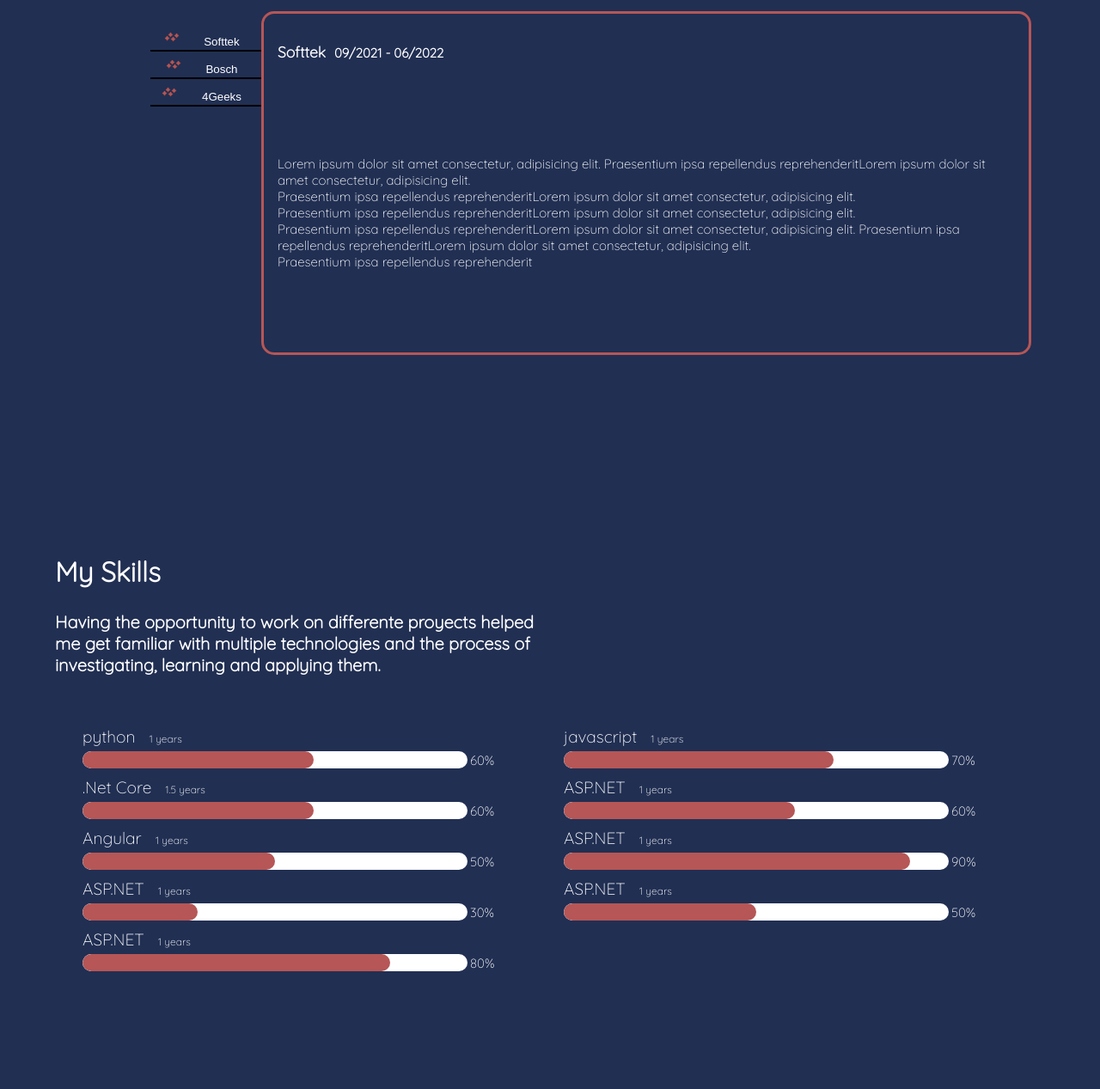
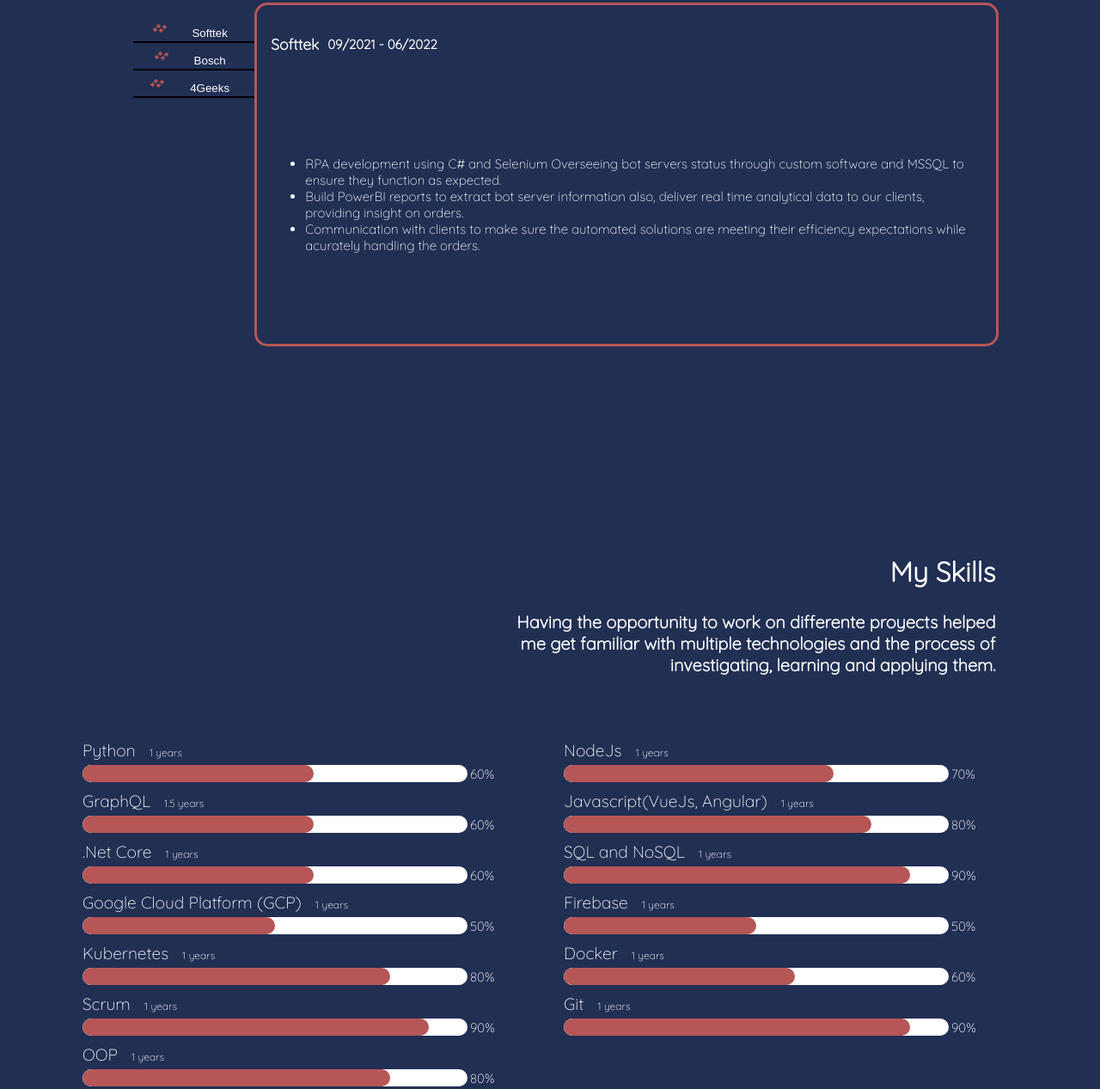
Before and after one commit to audieartb/myportfolio, a website built with webpack: page src/index.html in a window 1280 px wide. Shown: the part 1142-2409 px from the top of the page at 86% size. Built offline with nearby package versions, Linux system fonts and the light colour scheme.

Commit message:
minor adjustsments

```diff
--- a/src/assets/animatedTabs.scss
+++ b/src/assets/animatedTabs.scss
@@ -8,10 +8,11 @@
   color: white;
   padding: 1rem;
 }
+
 .tabs {
   ul {
-    list-style-type: none;
-    li{
+    list-style-type: square;
+    li {
       display: flex;
       justify-content: flex-end;
     }
@@ -20,14 +21,13 @@
 
 .tablink-btn {
   background-color: transparent;
-  width: 70%;
+  width: 80%;
   border-width: 0 0 2px 0;
   margin: 0.5rem 0 0 0;
   padding-bottom: 2px;
   color: white;
   display: none;
   justify-self: end;
-  justify-content: center;
   padding-right: 1rem;
   &:hover {
     border-color: #a8b6d8;
@@ -38,8 +38,9 @@
     border-color: #a8b6d8;
   }
 
-  img{
+  img {
     margin-right: 1.5rem;
+    align-self: flex-start;
   }
 }
 
--- a/src/assets/home.scss
+++ b/src/assets/home.scss
@@ -1,9 +1,8 @@
 @import url("https://fonts.googleapis.com/css2?family=Lato&family=Quicksand:wght@300&display=swap");
 
-@import url('https://fonts.googleapis.com/css2?family=Lato&family=Press+Start+2P&family=Quicksand:wght@300&display=swap');
+@import url("https://fonts.googleapis.com/css2?family=Lato&family=Press+Start+2P&family=Quicksand:wght@300&display=swap");
 
-
-html{
+html {
   scroll-behavior: smooth;
 }
 
@@ -14,7 +13,7 @@ body {
   font-family: "Quicksand", sans-serif;
   font-size: 15px;
 }
-a{
+a {
   color: inherit;
   text-decoration: inherit;
 }
@@ -31,16 +30,15 @@ section {
   position: relative;
   display: flex;
   flex-direction: column;
-  padding: 5%;
+  padding: 3% 8% 3% 5%;
   height: 100vh;
   box-sizing: border-box;
-  margin: 0 0 3rem 0
+  margin: 0 0 3rem 0;
 }
 
-
-#skill-section {
+#skills-section {
   padding: 5%;
-  height: fit-content;
+  height: max-content;
 }
 
 header {
@@ -49,18 +47,31 @@ header {
   top: 0;
   background: rgb(221, 255, 0);
   z-index: 999;
+
 }
 
 .section-header {
   color: white;
   width: clamp(500px, 50%, 600px);
   max-height: 35%;
-  margin-bottom: 2rem;
+  margin-bottom: 3rem;
   h1 {
     font-size: 2rem;
   }
   h4 {
     font-size: 1.25rem;
+  }
+}
+
+
+.section-header.right {
+  align-self: flex-end;
+  margin-right: 5%;
+  h1 {
+    text-align: right;
+  }
+  h4 {
+    text-align: right;
   }
 }
 
--- a/src/assets/sectionProjects.scss
+++ b/src/assets/sectionProjects.scss
@@ -1 +1,5 @@
 @import "./variables.scss";
+
+.project-title{
+    width: 100%;
+}
--- a/src/assets/sectionSkills.scss
+++ b/src/assets/sectionSkills.scss
@@ -14,7 +14,6 @@
 
 .skill-item{
     width: clamp(500px, 50%, 600px);
-
 
     .skill-title{
         font-weight: 500;
--- a/src/data/db.js
+++ b/src/data/db.js
@@ -2,69 +2,120 @@
 
 export const skills = [
     {
-        skill: "python",
+        skill: "Python",
         exp: 1,
         pct: 60,
     },
     {
-        skill: "javascript",
+        skill: "NodeJs",
         exp: 1,
         pct: 70,
     },
     {
-        skill: ".Net Core",
+        skill: "GraphQL",
         exp: 1.5,
         pct: 60,
     },
     {
-        skill: "ASP.NET",
+        skill: "Javascript(VueJs, Angular)",
+        exp: 1,
+        pct: 80,
+    },
+    {
+        skill: ".Net Core",
         exp: 1,
         pct: 60,
     },
     {
-        skill: "Angular",
+        skill: "SQL and NoSQL",
+        exp: 1,
+        pct: 90,
+    },
+    {
+        skill: "Google Cloud Platform (GCP)",
         exp: 1,
         pct: 50,
     },
     {
-        skill: "ASP.NET",
+        skill: "Firebase",
+        exp: 1,
+        pct: 50,
+    },
+    {
+        skill: "Kubernetes",
+        exp: 1,
+        pct: 80,
+    },
+    {
+        skill: "Docker",
+        exp: 1,
+        pct: 60,
+    },
+    {
+        skill: "Scrum",
         exp: 1,
         pct: 90,
     },
     {
-        skill: "ASP.NET",
+        skill: "Git",
         exp: 1,
-        pct: 30,
+        pct: 90,
     },
     {
-        skill: "ASP.NET",
-        exp: 1,
-        pct: 50,
-    },
-    {
-        skill: "ASP.NET",
+        skill: "OOP",
         exp: 1,
         pct: 80,
     },
 ];
 
-export const  experience = [
+export const experience = [
     {
         company: 'Softtek',
         start: '09/2021',
         end: '06/2022',
-        description: 'Lorem ipsum dolor sit amet consectetur, adipisicing elit. Praesentium ipsa repellendus      reprehenderitLorem ipsum dolor sit amet consectetur, adipisicing elit. \n Praesentium ipsa repellendus     reprehenderitLorem ipsum dolor sit amet consectetur, adipisicing elit.\n Praesentium ipsa repellendus      reprehenderitLorem ipsum dolor sit amet consectetur, adipisicing elit.\n Praesentium ipsa repellendus      reprehenderitLorem ipsum dolor sit amet consectetur, adipisicing elit. Praesentium ipsa repellendus      reprehenderitLorem ipsum dolor sit amet consectetur, adipisicing elit. \nPraesentium ipsa repellendus      reprehenderit',
+        description: 'RPA development using C# and Selenium Overseeing bot servers status through custom software and MSSQL to ensure they function as expected.\n Build PowerBI reports to extract bot server information also, deliver real time analytical data to our       clients, providing insight on orders.\n Communication with clients to make sure the automated solutions are meeting their efficiency expectations while acurately handling the orders.',
     },
     {
         company: 'Bosch',
         start: '09/2021',
         end: '06/2022',
-        description: 'Lorem ipsum dolor sit amet consectetur, adipisicing elit. Praesentium ipsa repellendus      reprehenderitLorem ipsum dolor sit amet consectetur, adipisicing elit. \n Praesentium ipsa repellendus     reprehenderitLorem ipsum dolor sit amet consectetur, adipisicing elit.\n Praesentium ipsa repellendus      reprehenderitLorem ipsum dolor sit amet consectetur, adipisicing elit.\n Praesentium ipsa repellendus      reprehenderitLorem ipsum dolor sit amet consectetur, adipisicing elit. Praesentium ipsa repellendus      reprehenderitLorem ipsum dolor sit amet consectetur, adipisicing elit. \nPraesentium ipsa repellendus      reprehenderit',
+        description: 'Design and develop web applications for multiple departments, following company guidelines for style,        architecture and technologies e.g: MEAN stack and Mysql.\n Build Power Bi reports for internal departments to make data more readable and accessible.',
     },
     {
         company: '4Geeks',
         start: '09/2021',
         end: '06/2022',
-        description: 'Lorem ipsum dolor sit amet consectetur, adipisicing elit. \nPraesentium ipsa repellendus      reprehenderitLorem ipsum dolor sit amet consectetur, adipisicing elit. \n Praesentium ipsa repellendus     reprehenderitLorem ipsum dolor sit amet consectetur, adipisicing elit.\n Praesentium ipsa repellendus      reprehenderitLorem ipsum dolor sit amet consectetur, adipisicing elit.\n Praesentium ipsa repellendus      reprehenderitLorem ipsum dolor sit amet consectetur, adipisicing elit. Praesentium ipsa repellendus      reprehenderitLorem ipsum dolor sit amet consectetur, adipisicing elit. \nPraesentium ipsa repellendus      reprehenderit',
+        description: 'Development of large scale e-commerce project with Django, integrating Stripe services, and manipulating inventory data from external sources to database. \n  Implemented Cloud Functions on Firebase communicating with multiple services on GCP, executing        scripts for K8s clusters and databases.\nImplementation of software using technologies such as GCP/GKE, Istio, Kubernetes and Docker fordeployment.\nSuggested and implemented alternative tools or methods that would be a better fit to achieve our goals.',
     },
 ]
+
+export const projects = [
+    {
+        name: "python api",
+        img: null,
+        desc: "Api for listing movies and restaurants",
+        tech: ["python", "api stuff"],
+        git: "https://github.com/audieartb/FMR-API"
+    },
+    {
+        name: "TCU",
+        img: null,
+        desc: "administration and enrollment of students at the Tinoco School Project for community schoolarization",
+        tech: ["vueJs", "GraphQL", "NodeJs", "MongoDB" ],
+        git: ""
+    },
+    {
+        name: "ME2",
+        img: null,
+        desc: "University project for real lide application, this project was developed for Mercadeo en Linea S.A, a marketing and developement company from Costa Rica",
+        tech: ["VueJs", "MongoDb", "NodeJs"],
+        git: ""
+    },
+    {
+        name: "My Portfolio",
+        img: null,
+        desc: "portfolio to keep the projects I work on available for recruiters",
+        tech: ["Javascript", "Html/Css", "Jquery", "Webpack"],
+        git: "https://github.com/audieartb/myportfolio/tree/master",
+    }
+]
--- a/src/index.html
+++ b/src/index.html
@@ -17,7 +17,6 @@
                 <h3 id="about">I’ m a software developer. I need help with this text <br> but I do have some experience
                     doing things <br> like web sites and stuff, and they work!
             </div>
-            <img id="fox-img" alt="">
         </div>
         <div class="menu-container">
             <div class="menu">
@@ -52,9 +51,9 @@
         </div>
     </section>
     <section id="skills-section">
-        <div class="section-header">
-            <h1>My Skills</h1>
-            <h4> Having the opportunity to work on differente proyects helped me get familiar with multiple technologies
+        <div class="section-header right">
+            <h1 style="text-align: right;">My Skills</h1>
+            <h4 style="text-align: right;"> Having the opportunity to work on differente proyects helped me get familiar with multiple technologies
                 and the process of investigating, learning and applying them.</h4>
         </div>
         <div id="skills-container">
@@ -65,9 +64,7 @@
         <div class="section-header">
             <h1>Things I've Built</h1>
             <h4>
-                Recusandae, soluta numquam, itaque hic, sequi nam aliquam nulla delectus culpa unde magnam ad deserunt
-                quibusdam debitis mollitia necessitatibus fugit autem quisquam eaque? Quasi corporis itaque accusamus
-                quidem perferendis quas!
+               Here's a brief description of the most relevant projects i have worked on.
             </h4>
         </div>
         <div id="pr-tabs">
--- a/src/index.js
+++ b/src/index.js
@@ -22,12 +22,22 @@ function setUpExperience() {
     let btnClasses = 'tablinks tablink-btn'
     let tabContentClasses = 'tab-content'
     experienceData.forEach(async (item, index) => {
-        let desc = item.description.replace(/(?:\r\n|\r|\n)/g, '<br>');
+        //let desc = item.description.replace(/(?:\r\n|\r|\n)/g, '<br>');
 
-        $('#exp-tab-options').append(` <li><button id="exp-${index}" class="${btnClasses}"> <img src=${tabIcon} /> ${item.company}</button></li>`);
+        $('#exp-tab-options').append(`<li><button id="exp-${index}" class="${btnClasses}"> <img src=${tabIcon} /> ${item.company}</button></li>`);
 
         $('#exp-tabs-container').append(`<div id="exp-content-${index}" class="${tabContentClasses}"><h3>${item.company}</h3>
-        <h4>${item.start} - ${item.end}</h4><div> <p>${desc}</p> </div></div>`);
+        <h4>${item.start} - ${item.end}</h4><div><ul id="ul-${index}"</ul></div></div>`);
+
+        let items = item.description.split('\n')
+        console.log(items)
+        items.forEach(el =>{
+            let txt = document.createTextNode(el)
+            let li = document.createElement('li')
+            li.appendChild(txt)
+            document.getElementById(`ul-${index}`).appendChild(li)
+        })
+
     });
 
 
@@ -152,10 +162,8 @@ function generateProject(id) {
 
 function setUpProjects() {
 
-    let projects = [];
-    for (let i = 0; i < 5; i++) {
-        projects.push(generateProject(i))
-    }
+    let projects = data.projects;
+
 
     let btnClasses = 'tablinks tablink-btn'
     let tabContentClasses = 'tab-content'
@@ -164,7 +172,7 @@ function setUpProjects() {
 
         $('#pr-tab-options').append(`<li><button id="pr-${index}" class="${btnClasses}"><img src=${tabIcon} /> ${item.name}</button></li>`);
 
-        $('#pr-tabs-container').append(`<div id="pr-content-${index}" class="${tabContentClasses}"><div><h3>${item.name}</h3></div><div><p>${item.desc}</p></div><div id="tech-card-${index}" class="tech-footer"></div></div>`);
+        $('#pr-tabs-container').append(`<div id="pr-content-${index}" class="${tabContentClasses}"><div class="project-title"><h3>${item.name}</h3></div><div><p>${item.desc}</p></div><div id="tech-card-${index}" class="tech-footer"></div></div>`);
 
         let ul = document.createElement('ul')
         ul.setAttribute('class', 'tech-list')
```
